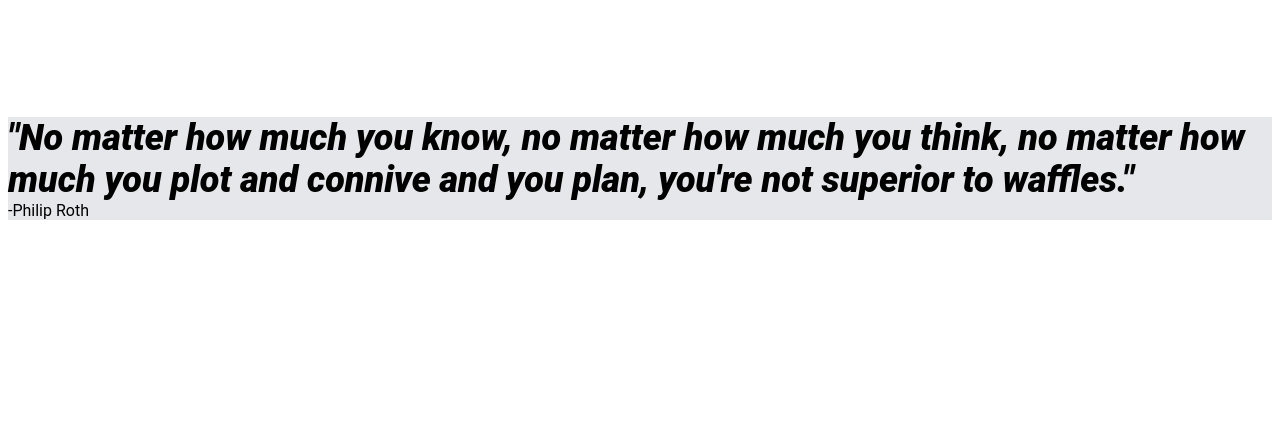
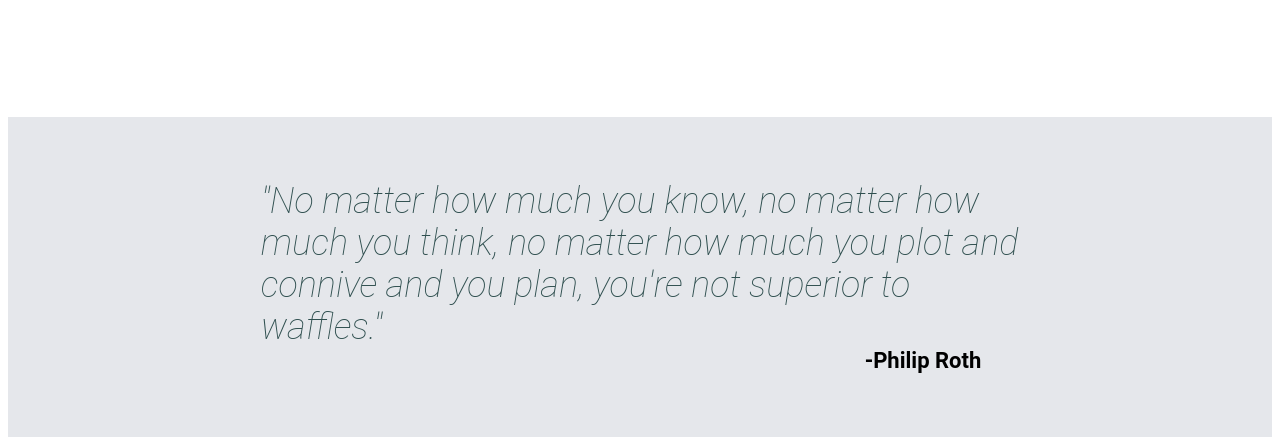
Before and after one commit to palemerchant/Landing-Page, a plain HTML site: page index.html in a window 1280 px wide. Shown: the part 940-1385 px from the top of the page. Before the commit the page ends 1168 px from the top, so only its background shows below. Drawn offline with Linux system fonts and the light colour scheme.

Commit message:
Adjust quote/attribution font size/weight/color

```diff
--- a/index.html
+++ b/index.html
@@ -35,11 +35,11 @@
 
             <div class="rando-container">
                 <div class="placards">
-                    <img src="./images/modigliani1.jpg" class="modigli">
+                    <img src="./images/modigliani2.jpg" class="modigli">
                     <div class="rando-text">knowing that life is very long</div>
                 </div>
                 <div class="placards">
-                    <img src="./images/modigliani2.jpg" class="modigli">
+                    <img src="./images/modigliani4.jpg" class="modigli">
                     <div class="rando-text">leading to paths of multitudes</div>
                 </div>
                 <div class="placards">
@@ -47,7 +47,7 @@
                     <div class="rando-text">appearing both above and below</div>
                 </div>
                 <div class="placards">
-                    <img src="./images/modigliani4.jpg" class="modigli">
+                    <img src="./images/modigliani1.jpg" class="modigli">
                     <div class="rando-text">headboards in the kingdom of heaven</div>
                 </div>
             </div>
--- a/style.css
+++ b/style.css
@@ -120,9 +120,19 @@ body {
     background-color: #e5e7eb;
     display: flex;
     flex-direction: column;
+    padding: 5% 20%;
 }
 
 .roth-quote {
     font-size: 36px;
-    font-weight: 900;
+    font-weight: 200;
+    color: darkslategrey;
 }
+
+.attribution {
+    display: flex;
+    justify-content: flex-end;
+    font-size: 22px;
+    font-weight: bold;
+    margin-right: 5%
+}
```
